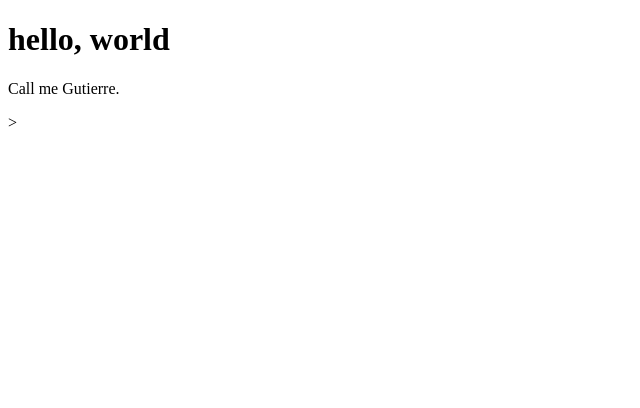
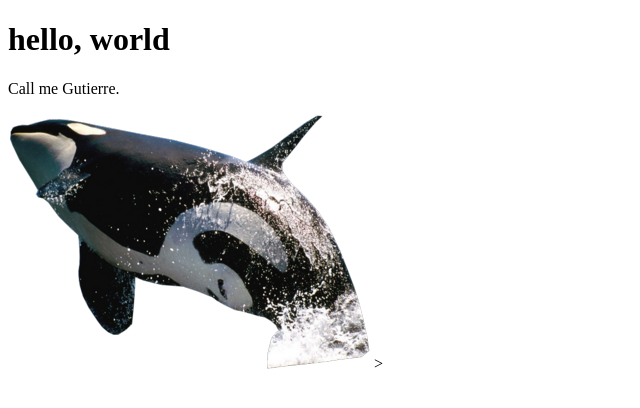
Before and after one commit to Gutierre-Braga/website, a plain HTML site: page index.html in a window 1280 px wide. Shown: the whole page, without its empty margins (0-640 px from the left). Drawn offline with Linux system fonts and the light colour scheme.

Commit message:
Add an image

```diff
--- a/index.html
+++ b/index.html
@@ -6,5 +6,6 @@
     <body>
         <h1>hello, world</h1>
         <p>Call me Gutierre.</p>
+        <img src="images/NicePng_killer-whale-png_772857.png"/>
     </body>
 </html>>
```
Also changed, not shown: images/NicePng_killer-whale-png_772857.png (added).
